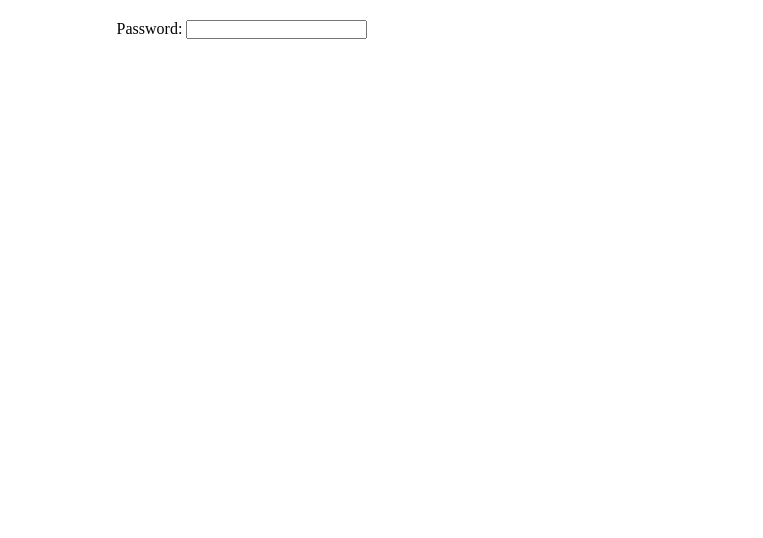
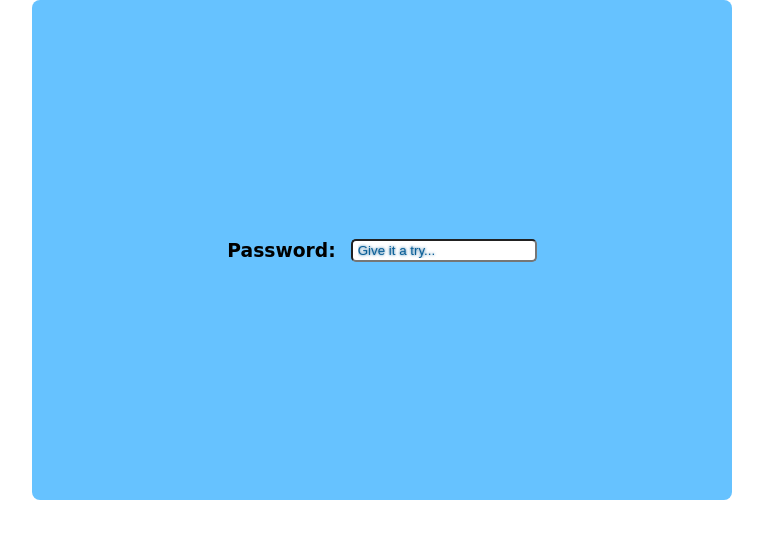
Before and after one commit to MMadejsza/Task_5-Checking-passwords-material_revision, a plain HTML site: page index.html in a window 1280 px wide. Shown: the whole page, without its empty margins (258-1021 px from the left). Drawn offline with Linux system fonts and the light colour scheme.

Commit message:
Just a little styling

```diff
--- a/index.html
+++ b/index.html
@@ -10,9 +10,13 @@
 </head>
 
 <body>
-    <label for="passwordInput">Password:</label>
-    <input type="text" id="passwordInput">
-    <div class="messageArea"></div>
+    <form>
+        <label for="passwordInput">
+            <h3>Password:</h3>
+        </label>
+        <input type="text" id="passwordInput" placeholder="Give it a try...">
+        <div class="messageArea"></div>
+    </form>
 
     <script src="main.js"></script>
 </body>
--- a/style.css
+++ b/style.css
@@ -4,13 +4,30 @@
     box-sizing: border-box;
 }
 
-body {
-    width: 1000px;
-    text-align: center;
+
+label {
+    font-family: cursive;
 }
 
-
+form {
+    margin-left: auto;
+    margin-right: auto;
+    width: 700px;
+    height: 500px;
+    display: flex;
+    align-items: center;
+    justify-content: center;
+    border-radius: 8px;
+    background-color: rgb(102, 194, 255);
+}
 
 #passwordInput {
-    margin-top: 20px;
+    margin-left: 15px;
+    border-radius: 5px;
+    padding: 2px 0px 2px 5px;
 }
+
+#passwordInput::placeholder {
+    color: rgb(10, 94, 150);
+    text-shadow: 0px 0px 3px;
+}
```
